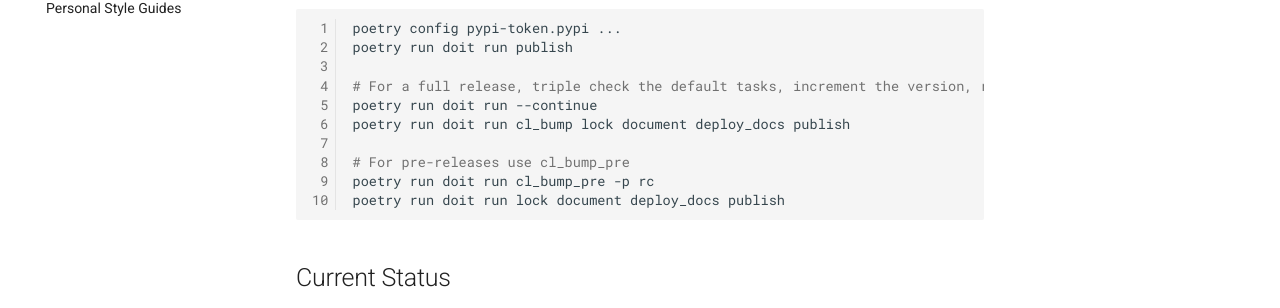
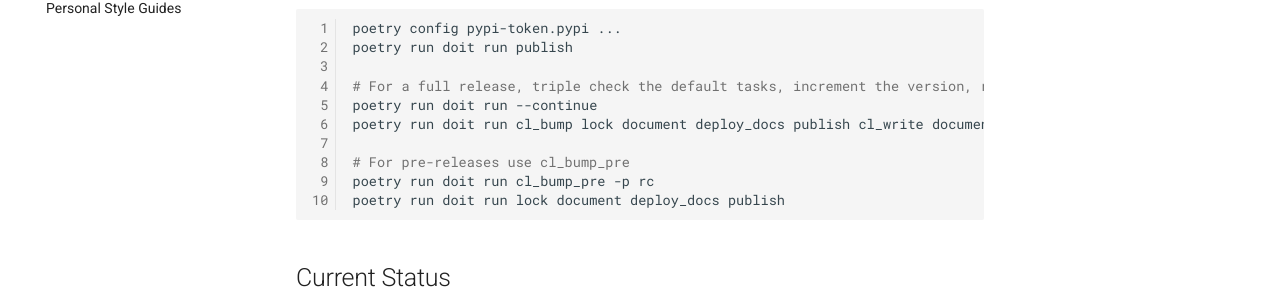
Before and after one commit to KyleKing/cz_legacy, an MkDocs documentation site: the page built from docs/docs/DEVELOPER_GUIDE.md, in a window 1280 px wide and 900 px high, scrolled down 571 px. Shown: the part 280-588 px from the top of the window. Built offline with MkDocs 1.6.1 and Material for MkDocs 9.7.7, drawn with Linux system fonts in a browser that asks for light colours; comment, search, counter and statistics services are not loaded.

```diff
--- a/.copier-answers.yml
+++ b/.copier-answers.yml
@@ -1,7 +1,7 @@
 # yamllint disable-file
 # Answer file maintained by Copier for: https://github.com/KyleKing/calcipy_template
 # Check into version control. Edit by re-running copier and changing responses to the questions
-_commit: 0.3.4
+_commit: 0.3.6
 _src_path: gh:KyleKing/calcipy_template
 author_email: dev.act.kyle@gmail.com
 author_name: Kyle King
--- a/docs/docs/DEVELOPER_GUIDE.md
+++ b/docs/docs/DEVELOPER_GUIDE.md
@@ -35,9 +35,9 @@ To publish to the real PyPi
 poetry config pypi-token.pypi ...
 poetry run doit run publish
 
-# For a full release, triple check the default tasks, increment the version, rebuild documentation, and publish!
+# For a full release, triple check the default tasks, increment the version, rebuild documentation (twice), and publish!
 poetry run doit run --continue
-poetry run doit run cl_bump lock document deploy_docs publish
+poetry run doit run cl_bump lock document deploy_docs publish cl_write document deploy_docs
 
 # For pre-releases use cl_bump_pre
 poetry run doit run cl_bump_pre -p rc
--- a/mkdocs.yml
+++ b/mkdocs.yml
@@ -54,6 +54,7 @@ markdown_extensions:
   - toc:
       permalink: ⚓︎
       toc_depth: 5
+
 extra_javascript:
   - https://cdnjs.cloudflare.com/ajax/libs/tablesort/5.2.1/tablesort.min.js
   - _javascript/tables.js
--- a/pyproject.toml
+++ b/pyproject.toml
@@ -42,6 +42,7 @@ classifiers = [
 
 [tool.poetry.urls]
 "Bug Tracker" = "https://github.com/kyleking/cz_legacy/issues"
+"Changelog" = "https://github.com/kyleking/cz_legacy/blob/main/docs/docs/CHANGELOG.md"
 
 [tool.poetry.dependencies]
 python = "^3.6.1"
```
